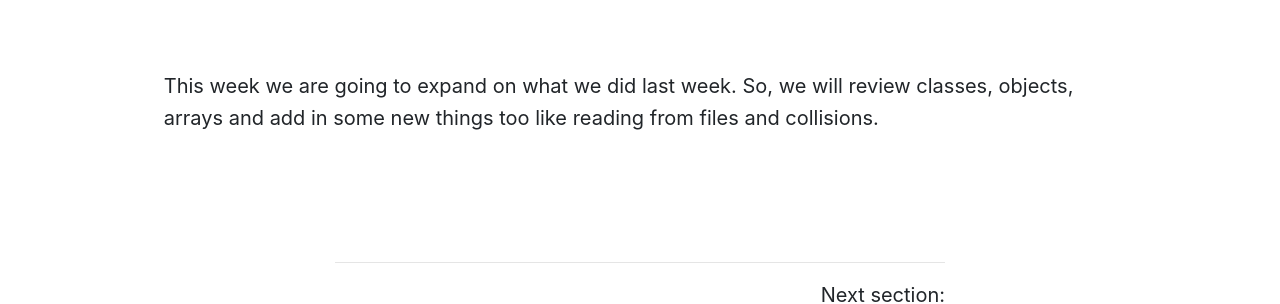
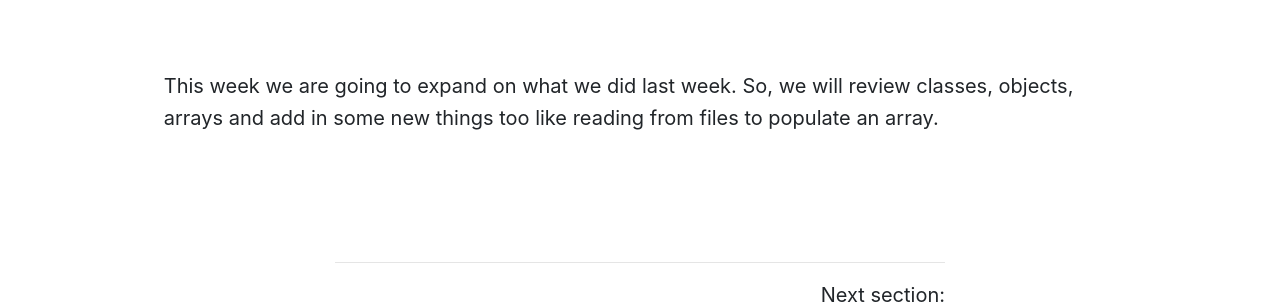
Before and after one commit to Montana-Media-Arts/220-creative-coding2-Spring2021, a Jekyll site: the page built from modules/week-5/_posts/2000-01-01-overview.md, in a window 1280 px wide. Shown: the part 767-1071 px from the top of the page. Built offline with Jekyll 4.4.1, drawn with Linux system fonts in a browser that asks for light colours; nearby versions of some CDN libraries; comment, search, counter and statistics services are not loaded.

Commit message:
Update 2000-01-01-overview.md

```diff
--- a/modules/week-5/_posts/2000-01-01-overview.md
+++ b/modules/week-5/_posts/2000-01-01-overview.md
@@ -16,4 +16,4 @@ Homework Due: {{ site.data.dates[page.module][1] }}
 
 <br />
 
-This week we are going to expand on what we did last week. So, we will review classes, objects, arrays and add in some new things too like reading from files and collisions.
+This week we are going to expand on what we did last week. So, we will review classes, objects, arrays and add in some new things too like reading from files to populate an array.
```
